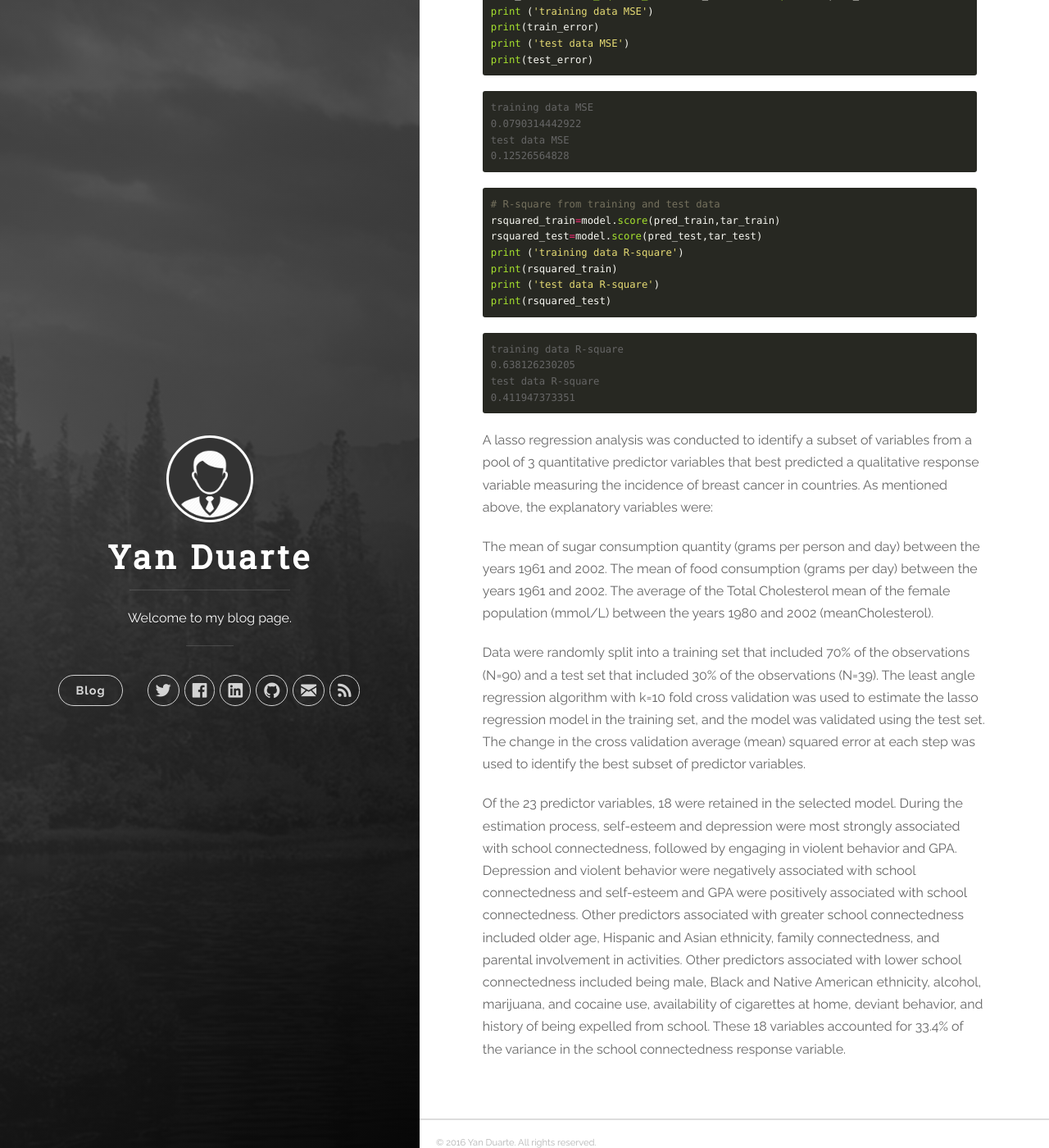
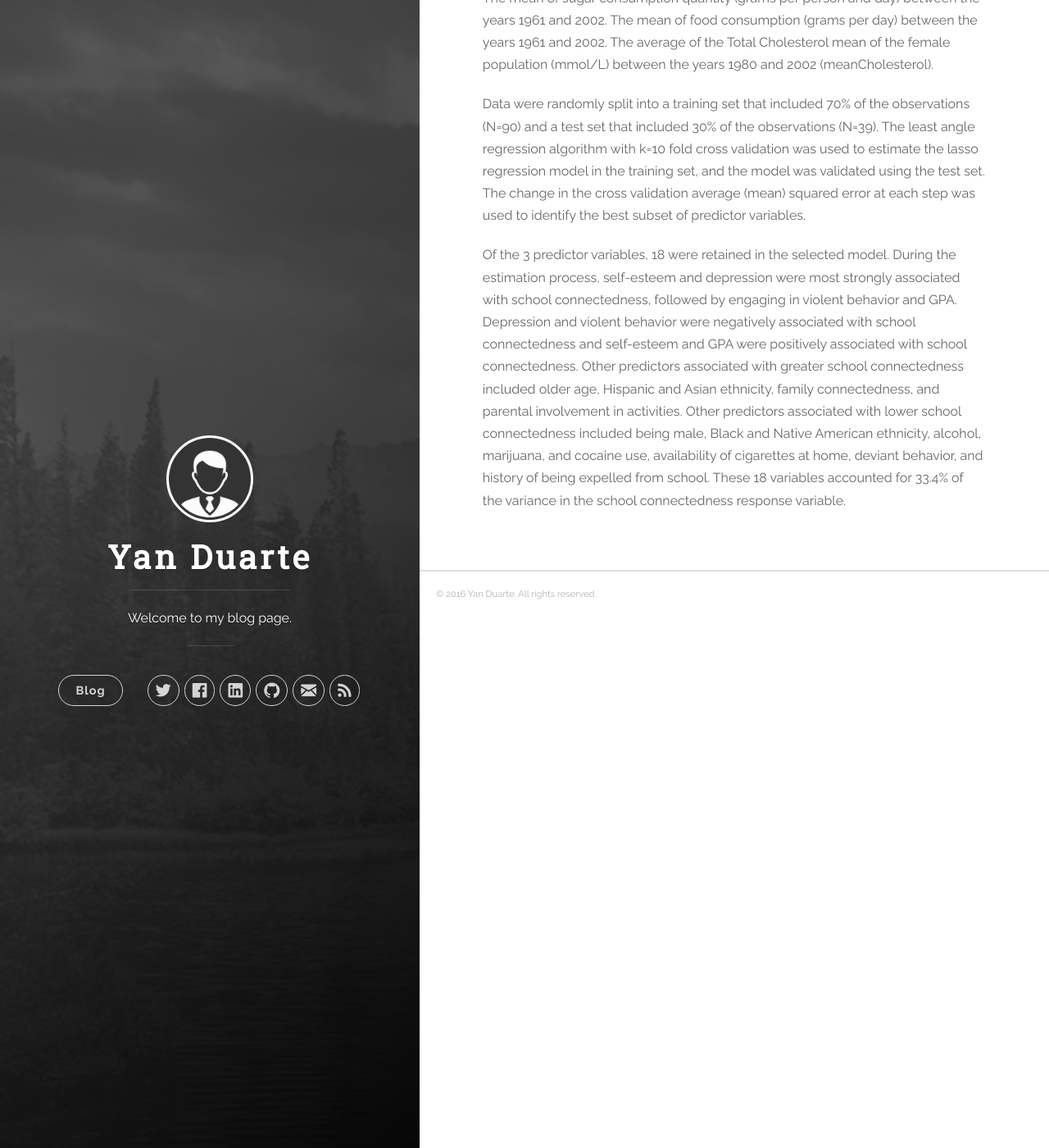
Before and after one commit to yan-duarte/yan-duarte.github.io, a Jekyll site: the page built from _posts/2016-10-17-MLDA-Assignment3.md, in a window 1280 px wide and 1400 px high, scrolled down 4101 px. Shown: the whole window at 82% size. Built offline with Jekyll 4.4.1, drawn with Linux system fonts in a browser that asks for light colours; nearby versions of some CDN libraries; some of the changed lines change nothing that is shown; some of the changed text lies outside the part shown.

Commit message:
Updated 2016-10-17-MLDA-Assignment3.md

````diff
--- a/_posts/2016-10-17-MLDA-Assignment3.md
+++ b/_posts/2016-10-17-MLDA-Assignment3.md
@@ -18,21 +18,13 @@
 My second explanatory variable is the mean of the total supply of food (kilocalories / person & day) available in a country, divided by the population and 365 between the years 1961 and 2002.
 My third explanatory variable is the average of the mean TC (Total Cholesterol) of the female population, counted in mmol per L; (calculated as if each country has the same age composition as the world population) between the years 1980 and 2002.
 
-Note that my response variable is quantitative. Thus, I management it transforming to qualitative.
+All variables used in this assignment are quantitative.
 
 All of the images posted in the blog can be better view by clicking the right button of the mouse and opening the image in a new tab.
 
 The complete program for this assignment can be download [here](https://yan-duarte.github.io/archives/mlda-assignment3.py) and the dataset [here](https://yan-duarte.github.io/archives/separatedData.csv).
 
 You also can run the code using jupyter notebook by clicking [here](https://github.com/yan-duarte/yan-duarte.github.io/blob/master/archives/mlda-ass3.ipynb){:target="_blank"}.
-
-## **Contents of variables**
-
-Variable incidence_cancer:
-
-  - (0) The incidence of breast cancer is below the average of the incidence of all countries.
-  - (1) The incidence of breast cancer is above the average of the incidence of all countries.
-
 
 ## **Running a Lasso Regression Analysis**
 
@@ -62,23 +54,9 @@
 # listwise deletion of missing values
 sub1 = data[['breastCancer100th', 'meanFoodPerson', 'meanCholesterol', 'meanSugarPerson']].dropna()
 
-# Create the conditions to a new variable named incidence_cancer that will categorize the meanSugarPerson answers
-meanIncidence = statistics.mean(sub1['breastCancer100th'])
-
-def incidence_cancer (row):
-    if row['breastCancer100th'] <= meanIncidence : return 0   # Incidence of breast cancer
-                                                              # is below the average of
-                                                              # incidence of countries.
-    if row['breastCancer100th'] > meanIncidence  : return 1   # Incidence of breast cancer
-                                                              # is above the average of
-                                                              # incidence of countries.
-
-# Add the new variable sugar_consumption to subData
-sub1['incidence_cancer'] = sub1.apply (lambda row: incidence_cancer (row),axis=1)
-
 #Split into training and testing sets
 predvar = sub1[[ 'meanSugarPerson', 'meanFoodPerson', 'meanCholesterol']]
-targets = sub1['incidence_cancer']
+targets = sub1['breastCancer100th']
 ```
 
 To run the Lasso Regression Analysis we must standardize the predictors to have mean = 0 and standard deviation = 1.
@@ -186,4 +164,6 @@
 
 Data were randomly split into a training set that included 70% of the observations (N=90) and a test set that included 30% of the observations (N=39). The least angle regression algorithm with k=10 fold cross validation was used to estimate the lasso regression model in the training set, and the model was validated using the test set. The change in the cross validation average (mean) squared error at each step was used to identify the best subset of predictor variables.
 
-Of the 23 predictor variables, 18 were retained in the selected model. During the estimation process, self-esteem and depression were most strongly associated with school connectedness, followed by engaging in violent behavior and GPA. Depression and violent behavior were negatively associated with school connectedness and self-esteem and GPA were positively associated with school connectedness. Other predictors associated with greater school connectedness included older age, Hispanic and Asian ethnicity, family connectedness, and parental involvement in activities. Other predictors associated with lower school connectedness included being male, Black and Native American ethnicity, alcohol, marijuana, and cocaine use, availability of cigarettes at home, deviant behavior, and history of being expelled from school. These 18 variables accounted for 33.4% of the variance in the school connectedness response variable.
+
+
+Of the 3 predictor variables, 18 were retained in the selected model. During the estimation process, self-esteem and depression were most strongly associated with school connectedness, followed by engaging in violent behavior and GPA. Depression and violent behavior were negatively associated with school connectedness and self-esteem and GPA were positively associated with school connectedness. Other predictors associated with greater school connectedness included older age, Hispanic and Asian ethnicity, family connectedness, and parental involvement in activities. Other predictors associated with lower school connectedness included being male, Black and Native American ethnicity, alcohol, marijuana, and cocaine use, availability of cigarettes at home, deviant behavior, and history of being expelled from school. These 18 variables accounted for 33.4% of the variance in the school connectedness response variable.
````
